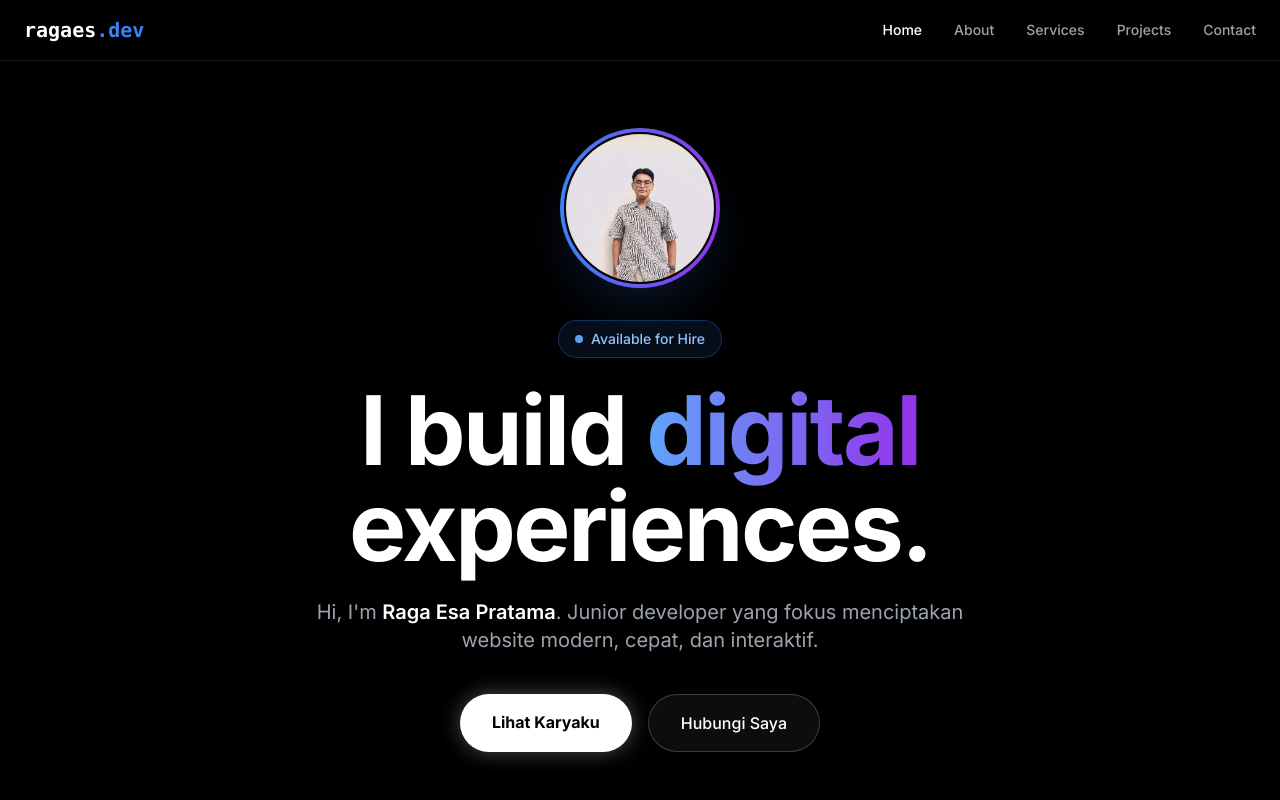
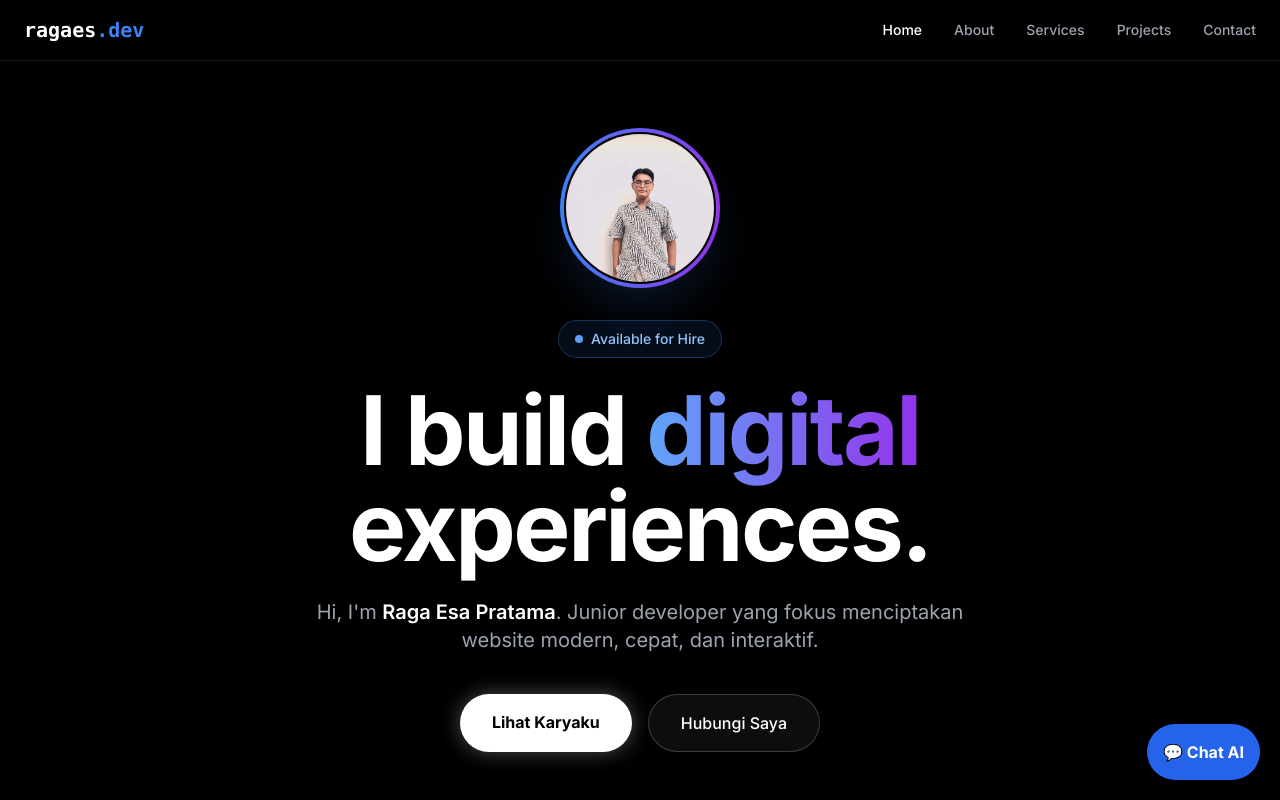
Before and after one commit to ragaes-ui/my-portofolio-raga, a Next.js app: page / in a window 1280 px wide. Shown: the top 800 px of the page. Built offline with nearby package versions, Linux system fonts and the light colour scheme.

Commit message:
Update page.tsx

```diff
--- a/src/app/page.tsx
+++ b/src/app/page.tsx
@@ -8,6 +8,8 @@ import ProjectCard from '../components/ProjectCard';
 import Footer from '../components/Footer';
 import FadeIn from '../components/FadeIn';
 import { projects } from '../data/projects';
+import Chatbot from "../components/Chatbot";
+
 
 // Import Ikon dari React Icons
 import {
@@ -147,6 +149,7 @@ export default function Home() {
       </section>
 
       <Footer />
+      <Chatbot />
     </main>
   );
 }
```
